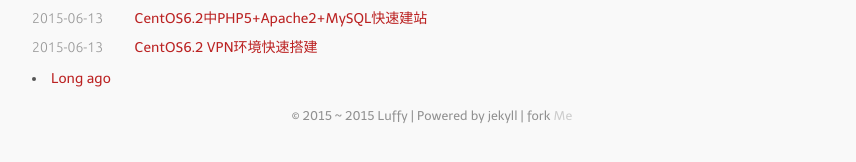
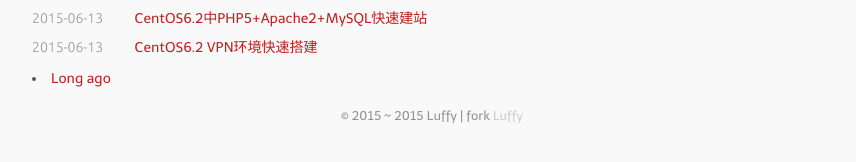
Before and after one commit to luffy0908/luffy0908.github.io, a Jekyll site: the page built from index.md, in a window 1280 px wide. Shown: the part 236-398 px from the top of the page, without its empty margins (208-1064 px from the left). Built offline with Jekyll 4.4.1, drawn with Linux system fonts in a browser that asks for light colours; nearby versions of some CDN libraries; Markdown is read by kramdown in place of the engine named in the settings.

Commit message:
update foot

```diff
--- a/_layouts/default.html
+++ b/_layouts/default.html
@@ -35,7 +35,7 @@
         <footer>
           <div>
             {% assign first_post = site.posts | last %}
-            &copy; {{ first_post.date | date: "%Y" }} ~ {{ site.time | date: "%Y" }} {{ site.author }} | Powered by jekyll | fork <a href="https://github.com/luffy0908" title="Fork me">Me</a>
+            &copy; {{ first_post.date | date: "%Y" }} ~ {{ site.time | date: "%Y" }} {{ site.author }} | fork <a href="https://github.com/luffy0908" title="Fork me">Luffy</a>
           </div>
         </footer>
       </div> <!-- main -->
```
